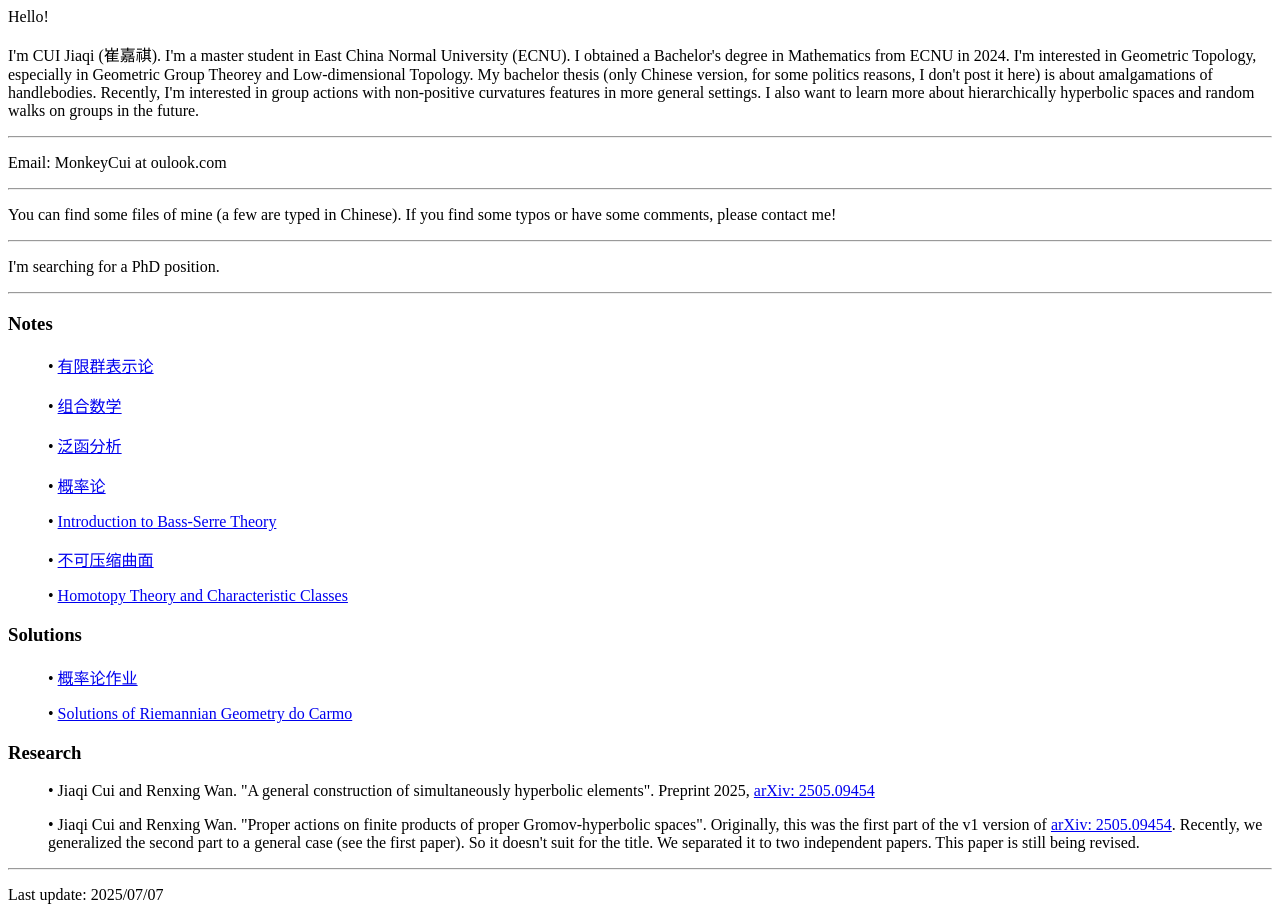
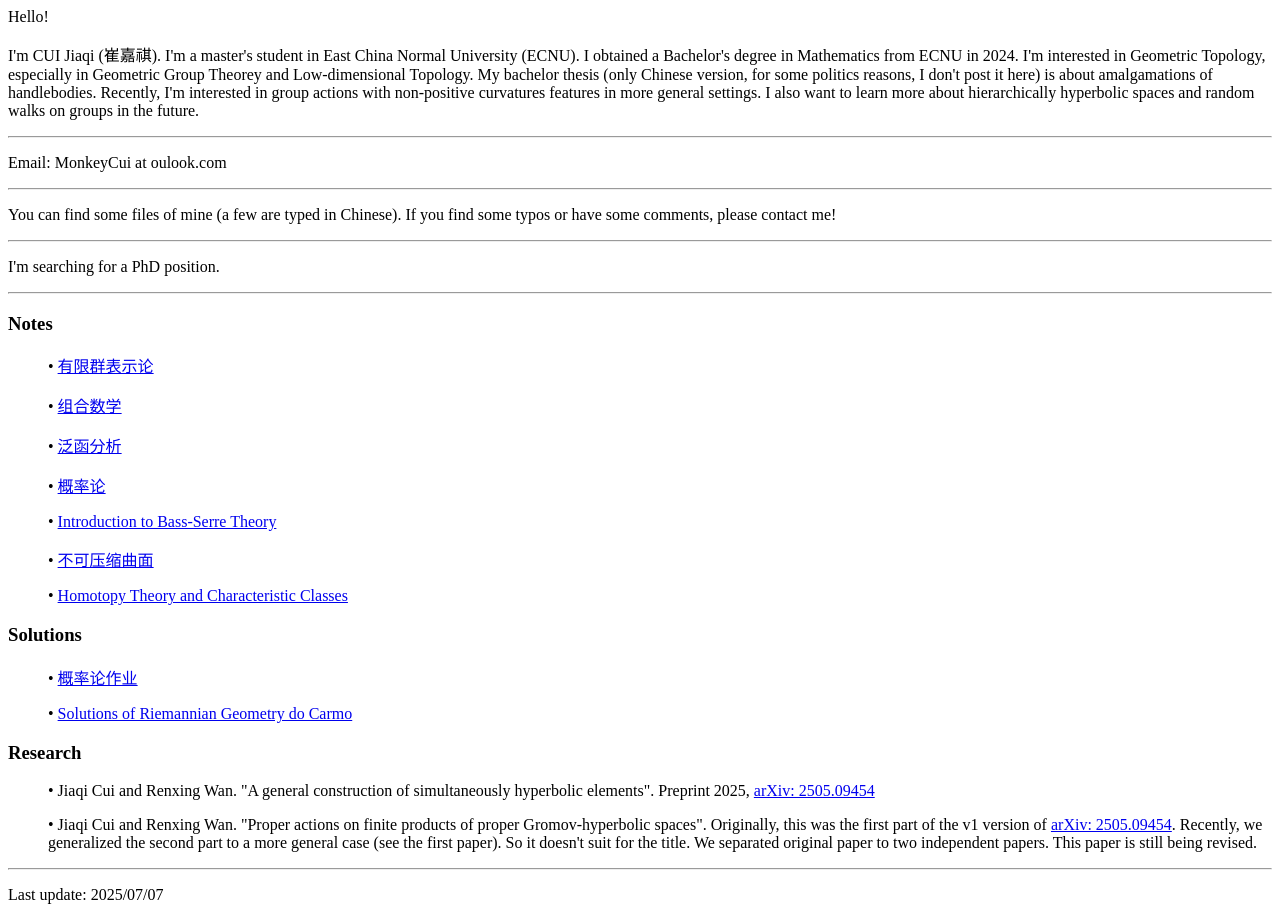
Before and after one commit to JiaqiCui-math/JiaqiCui-math.github.io, a plain HTML site: page index.html in a window 1280 px wide. Drawn offline with Linux system fonts and the light colour scheme.

Commit message:
Update index.html

```diff
--- a/index.html
+++ b/index.html
@@ -1,5 +1,5 @@
 <p> Hello! </p>
-<p> I'm CUI Jiaqi (崔嘉祺). I'm a master student in East China Normal University (ECNU). I obtained a Bachelor's degree in Mathematics from ECNU in 2024. I'm interested in Geometric Topology, especially in Geometric Group Theorey and Low-dimensional Topology. My bachelor thesis (only Chinese version, for some politics reasons, I don't post it here) is about amalgamations of handlebodies. Recently, I'm interested in group actions with non-positive curvatures features in more general settings. I also want to learn more about hierarchically hyperbolic spaces and random walks on groups in the future.</p>
+<p> I'm CUI Jiaqi (崔嘉祺). I'm a master's student in East China Normal University (ECNU). I obtained a Bachelor's degree in Mathematics from ECNU in 2024. I'm interested in Geometric Topology, especially in Geometric Group Theorey and Low-dimensional Topology. My bachelor thesis (only Chinese version, for some politics reasons, I don't post it here) is about amalgamations of handlebodies. Recently, I'm interested in group actions with non-positive curvatures features in more general settings. I also want to learn more about hierarchically hyperbolic spaces and random walks on groups in the future.</p>
 <hr>
 <p> Email: MonkeyCui at oulook.com </p>
 <hr>
@@ -29,7 +29,7 @@
 
 <ul>
   <p>&bull; Jiaqi Cui and Renxing Wan. "A general construction of simultaneously hyperbolic elements". Preprint 2025, <a href="https://arxiv.org/abs/2505.09454">arXiv: 2505.09454</a>
-  <p>&bull; Jiaqi Cui and Renxing Wan. "Proper actions on finite products of proper Gromov-hyperbolic spaces". Originally, this was the first part of the v1 version of <a href="https://arxiv.org/abs/2505.09454">arXiv: 2505.09454</a>. Recently, we generalized the second part to a general case (see the first paper). So it doesn't suit for the title. We separated it to two independent papers. This paper is still being revised.
+  <p>&bull; Jiaqi Cui and Renxing Wan. "Proper actions on finite products of proper Gromov-hyperbolic spaces". Originally, this was the first part of the v1 version of <a href="https://arxiv.org/abs/2505.09454">arXiv: 2505.09454</a>. Recently, we generalized the second part to a more general case (see the first paper). So it doesn't suit for the title. We separated original paper to two independent papers. This paper is still being revised.
 </ul>
 <hr>
 <p> Last update: 2025/07/07 </p>
```
